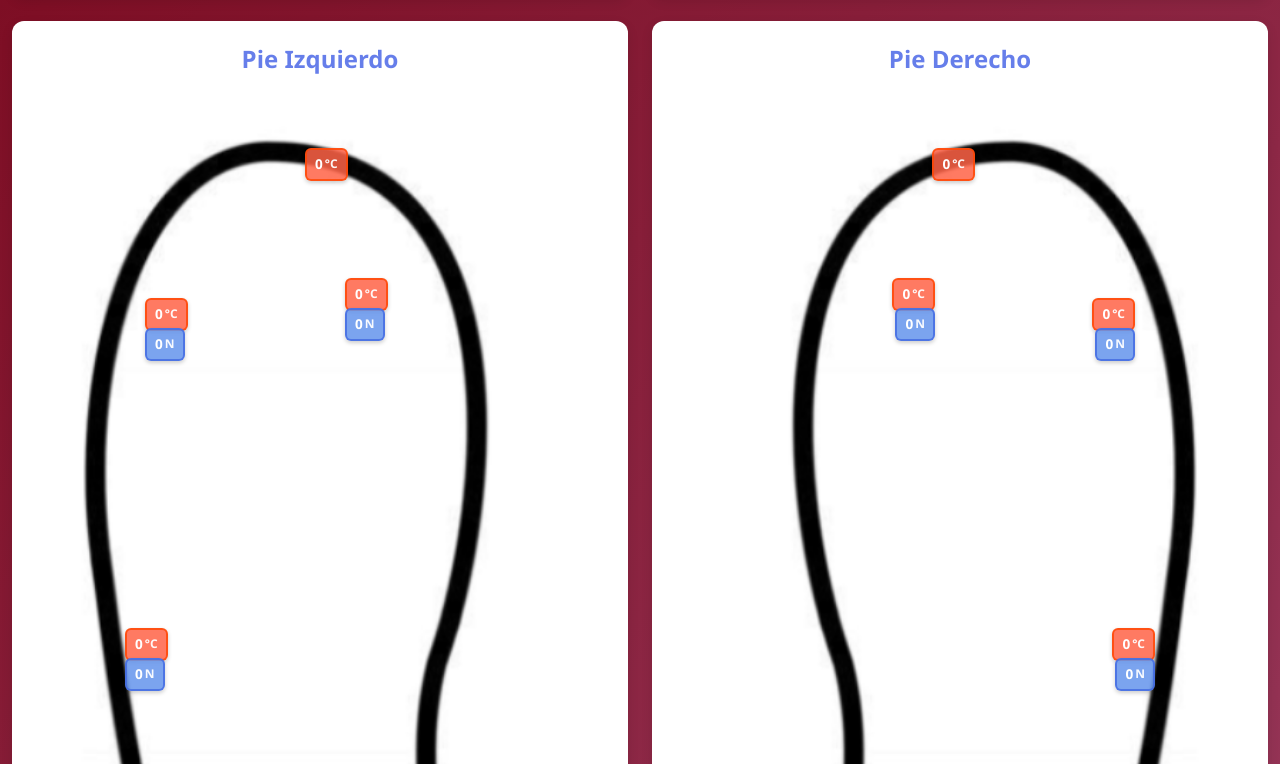
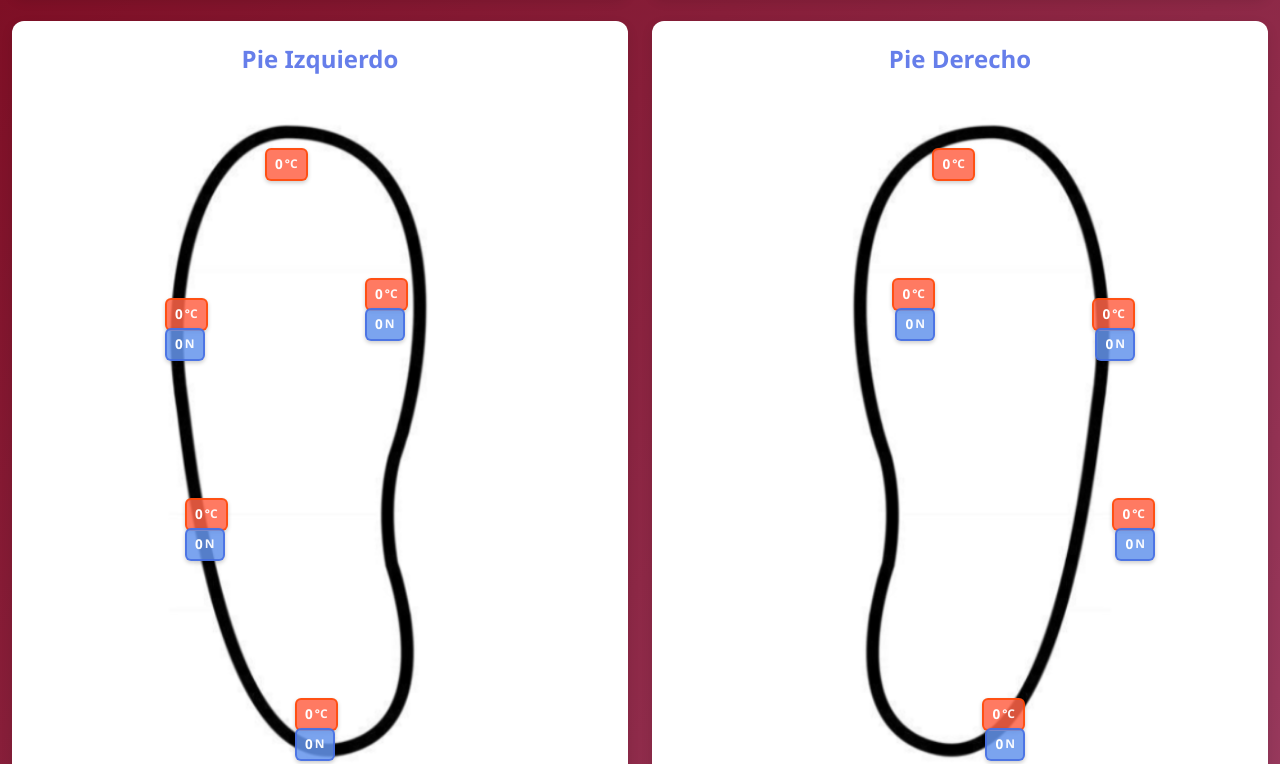
Before and after one commit to memauas/PREVENT-U, a plain HTML site: page data/index.html in a window 1280 px wide. Shown: the part 496-1260 px from the top of the page. Drawn offline with nearby package versions, Linux system fonts and the light colour scheme.

Commit message:
achico pie

```diff
--- a/data/styles.css
+++ b/data/styles.css
@@ -207,7 +207,7 @@ body {
 
 .foot-image {
   width: 100%;
-  max-width: 550px;
+  max-width: 350px;
   height: auto;
   display: block;
 }
@@ -263,28 +263,28 @@ body {
 }
 
 /* Position sensors - Left Foot */
-#left-temp-heel { top: 950px; left: 210px; }
-#left-temp-side { top: 530px; left: 80px; }
-#left-temp-hallux { top: 50px; left: 260px; }
-#left-temp-met1 { top: 180px; left: 300px; }
-#left-temp-met5 { top: 200px; left: 100px; }
+#left-temp-heel { top: 600px; left: 250px; }
+#left-temp-side { top: 400px; left: 140px; }
+#left-temp-hallux { top: 50px; left: 220px; }
+#left-temp-met1 { top: 180px; left: 320px; }
+#left-temp-met5 { top: 200px; left: 120px; }
 
-#left-press-heel { top: 980px; left: 210px; }
-#left-press-met1 { top: 210px; left: 300px; }
-#left-press-met5 { top: 230px; left: 100px; }
-#left-press-mid { top: 560px; left: 80px; }
+#left-press-heel { top: 630px; left: 250px; }
+#left-press-met1 { top: 210px; left: 320px; }
+#left-press-met5 { top: 230px; left: 120px; }
+#left-press-mid { top: 430px; left: 140px; }
 
 /* Position sensors - Right Foot */
-#right-temp-heel { top: 950px; right: 210px; }
-#right-temp-side { top: 530px; right: 80px; }
+#right-temp-heel { top: 600px; right: 210px; }
+#right-temp-side { top: 400px; right: 80px; }
 #right-temp-hallux { top: 50px; right: 260px; }
 #right-temp-met1 { top: 180px; right: 300px; }
 #right-temp-met5 { top: 200px; right: 100px; }
 
-#right-press-heel { top: 980px; right: 210px; }
+#right-press-heel { top: 630px; right: 210px; }
 #right-press-met1 { top: 210px; right: 300px; }
 #right-press-met5 { top: 230px; right: 100px; }
-#right-press-mid { top: 560px; right: 80px; }
+#right-press-mid { top: 430px; right: 80px; }
 
 /* ============================================
    Data Table
```
